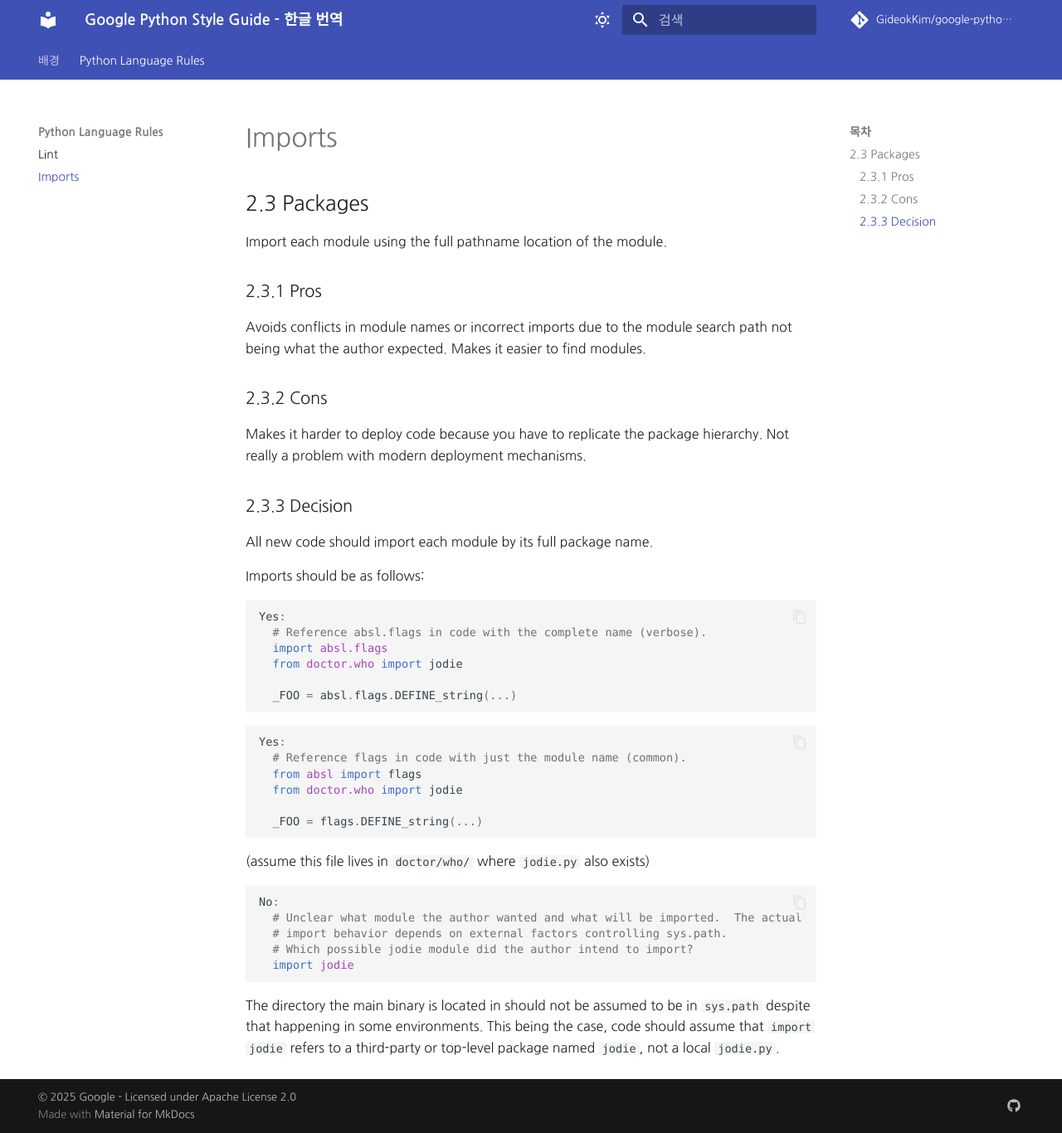
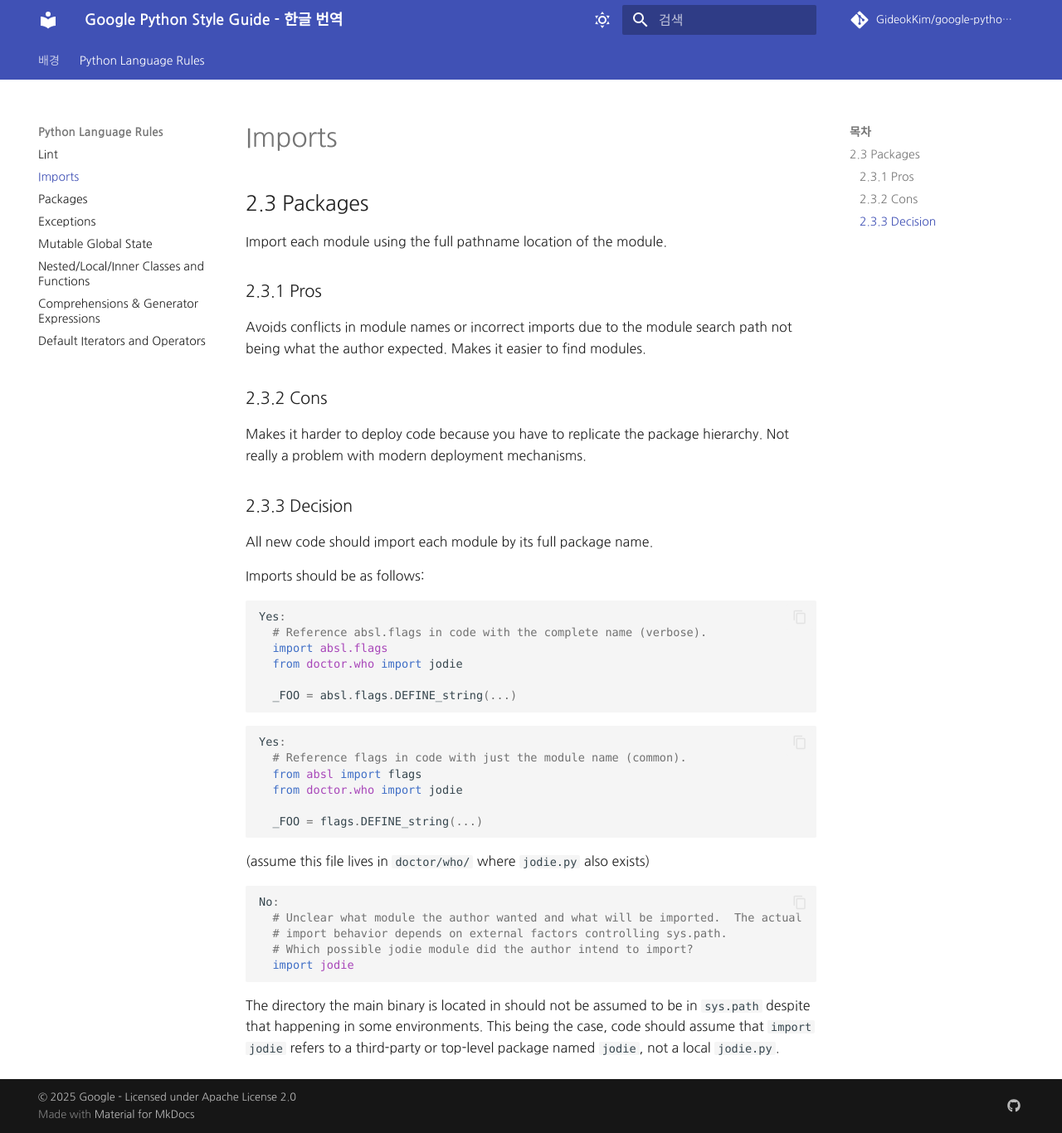
Before and after one commit to Yoonsoyoung02/google-python-style-guide-kr, an MkDocs documentation site: the page built from google python style guide/imports.md, in a window 1280 px wide and 1366 px high. Shown: the whole window at 83% size. Built offline with MkDocs 1.6.1 and Material for MkDocs 9.7.7, drawn with Linux system fonts in a browser that asks for light colours; some web fonts are replaced; comment, search, counter and statistics services are not loaded.

Commit message:
docs: Default Iterators and Operators 번역 추가

```diff
--- a/mkdocs.yml
+++ b/mkdocs.yml
@@ -86,3 +86,9 @@ nav:
   - Python Language Rules:
     - Lint: lint.md
     - Imports: imports.md
+    - Packages: packages.md
+    - Exceptions: exceptions.md
+    - Mutable Global State: mutable-global-state.md
+    - Nested/Local/Inner Classes and Functions: nested-local-inner-classes-and-functions.md
+    - Comprehensions & Generator Expressions: comprehensions-&-generator-expressions.md
+    - Default Iterators and Operators: default-iterators-and-operators.md
```
Also changed, not shown: google python style guide/default-iterators-and-operators.md (added, +25 -0 lines).
